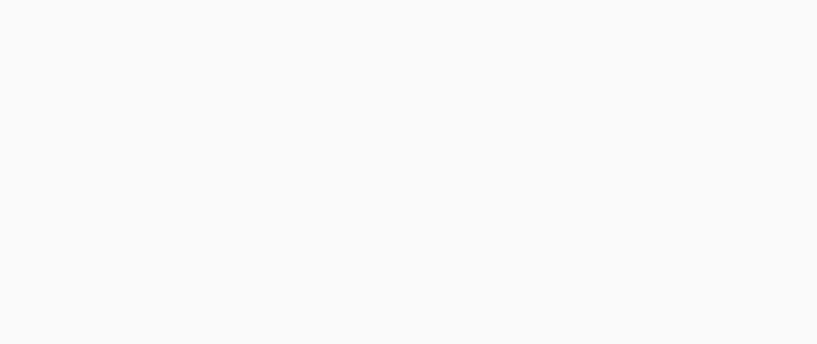
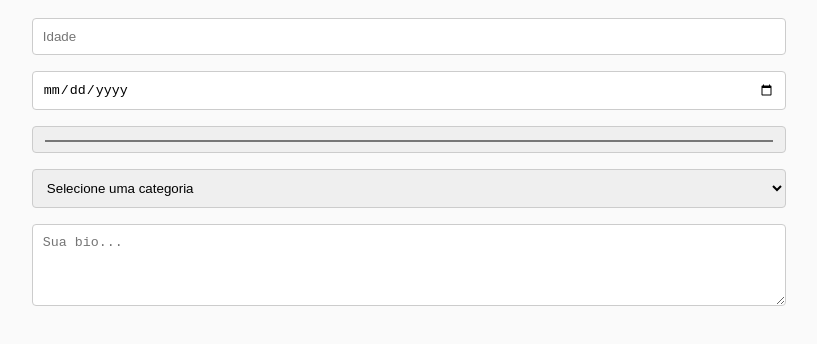
Before and after one commit to Gabs016910/introducao-vitejs, a React (Vite) app: page /atividade/5 in a window 1280 px wide. Before the commit this address had no page. Shown: the top 344 px of the page, without its empty margins (231-1048 px from the left). Built offline with nearby package versions, Linux system fonts and the light colour scheme.

Commit message:
Exemplo 6

```diff
--- a/src/App.jsx
+++ b/src/App.jsx
@@ -6,11 +6,13 @@ import Exemplo02 from './pages/exemplos/ex-02';
 import Exemplo03 from './pages/exemplos/ex-03/index';
 import Exemplo04 from './pages/exemplos/ex-04';
 import Exemplo05 from './pages/exemplos/ex-05';
+import Exemplo06 from './pages/exemplos/ex-06';
 
 import Atividade01 from './pages/atividades/atividade-01/index';
 import Atividade02 from './pages/atividades/atividade-02/index';
 import Atividade03 from './pages/atividades/atividade-03';
 import Atividade04 from './pages/atividades/atividade-04';
+import Atividade05 from './pages/atividades/atividade-05';
 
 function App() {
 
@@ -22,11 +24,13 @@ function App() {
       <Route path="/exemplo/3" element={<Exemplo03 />}/>
       <Route path="/exemplo/4" element={<Exemplo04 />}/>
       <Route path="/exemplo/5" element={<Exemplo05 />}/>
+      <Route path="/exemplo/6" element={<Exemplo06 />}/>
 
       <Route path="/atividade/1" element={<Atividade01 />}/>
       <Route path="/atividade/2" element={<Atividade02 />}/>
       <Route path="/atividade/3" element={<Atividade03 />}/>
       <Route path="/atividade/4" element={<Atividade04 />}/>
+      <Route path="/atividade/5" element={<Atividade05 />}/>
     </Routes>
   )
 }
--- /dev/null
+++ b/src/pages/atividades/atividade-05/index.jsx
@@ -0,0 +1,36 @@
+import { useState, useEffect } from 'react';
+
+export default function Atividade05() {
+    const [categorias, setCategorias] = useState([]);
+    const [valor, setValor] = useState("");
+    const [comentario, setComentario] = useState("");
+
+    // Simulando carregamento de API (JSON)
+    useEffect(() => {
+        const mockAPI = ["Tecnologia", "Educação", "Saúde"];
+        setCategorias(mockAPI);
+    }, []);
+
+    return (
+        <div>
+            {/* Input Number, Date e Color */}
+            <input type="number" placeholder="Idade" onChange={(e) => console.log(e.target.value)} />
+            <input type="date" onChange={(e) => console.log(e.target.value)} />
+            <input type="color" onChange={(e) => console.log(e.target.value)} />
+
+            {/* Select preenchido via JSON */}
+            <select value={valor} onChange={(e) => setValor(e.target.value)}>
+                <option value="">Selecione uma categoria</option>
+                {categorias.map(cat => <option key={cat} value={cat}>{cat}</option>)}
+            </select>
+
+            {/* Textarea */}
+            <textarea
+                rows="4"
+                placeholder="Sua bio..."
+                value={comentario}
+                onChange={(e) => setComentario(e.target.value)}
+            />
+        </div>
+    );
+}
--- /dev/null
+++ b/src/pages/exemplos/ex-06/index.jsx
@@ -0,0 +1,36 @@
+import { useState, useEffect } from 'react';
+
+export default function Exemplo06() {
+    const [categorias, setCategorias] = useState([]);
+    const [valor, setValor] = useState("");
+    const [comentario, setComentario] = useState("");
+
+    // Simulando carregamento de API (JSON)
+    useEffect(() => {
+        const mockAPI = ["Tecnologia", "Educação", "Saúde"];
+        setCategorias(mockAPI);
+    }, []);
+
+    return (
+        <div>
+            {/* Input Number, Date e Color */}
+            <input type="number" placeholder="Idade" onChange={(e) => console.log(e.target.value)} />
+            <input type="date" onChange={(e) => console.log(e.target.value)} />
+            <input type="color" onChange={(e) => console.log(e.target.value)} />
+
+            {/* Select preenchido via JSON */}
+            <select value={valor} onChange={(e) => setValor(e.target.value)}>
+                <option value="">Selecione uma categoria</option>
+                {categorias.map(cat => <option key={cat} value={cat}>{cat}</option>)}
+            </select>
+
+            {/* Textarea */}
+            <textarea
+                rows="4"
+                placeholder="Sua bio..."
+                value={comentario}
+                onChange={(e) => setComentario(e.target.value)}
+            />
+        </div>
+    );
+}
--- a/src/pages/home/index.jsx
+++ b/src/pages/home/index.jsx
@@ -12,7 +12,8 @@ function Home() {
                 <Link to="/exemplo/2">Exemplo 2 - Uso de estabilização com module</Link>
                 <Link to="/exemplo/3">Exemplo 3 - Contador</Link>
                 <Link to="/exemplo/4">Exemplo 4 - Uso de componentes</Link>
-                <Link to="/exemplo/5">Exemplo 5 - Formulario</Link>
+                <Link to="/exemplo/5">Exemplo 5 - Lista de Compras</Link>
+                <Link to="/exemplo/6">Exemplo 6 - Formulario</Link>
             </div>
             <div className={styles.containerItens}>
                 <h2>Atividades</h2>
@@ -20,6 +21,7 @@ function Home() {
                 <Link to="/atividade/2">Atividade 2 - Atividade Contador, Adiciona e Subtrai</Link>
                 <Link to="/atividade/3">Atividade 3 - Uso de componentes</Link>
                 <Link to="/atividade/4">Atividade 4 - Lista de compras</Link>
+                <Link to="/atividade/5">Atividade 5 - Formulario</Link>
             </div>
         </div>
     )
```
